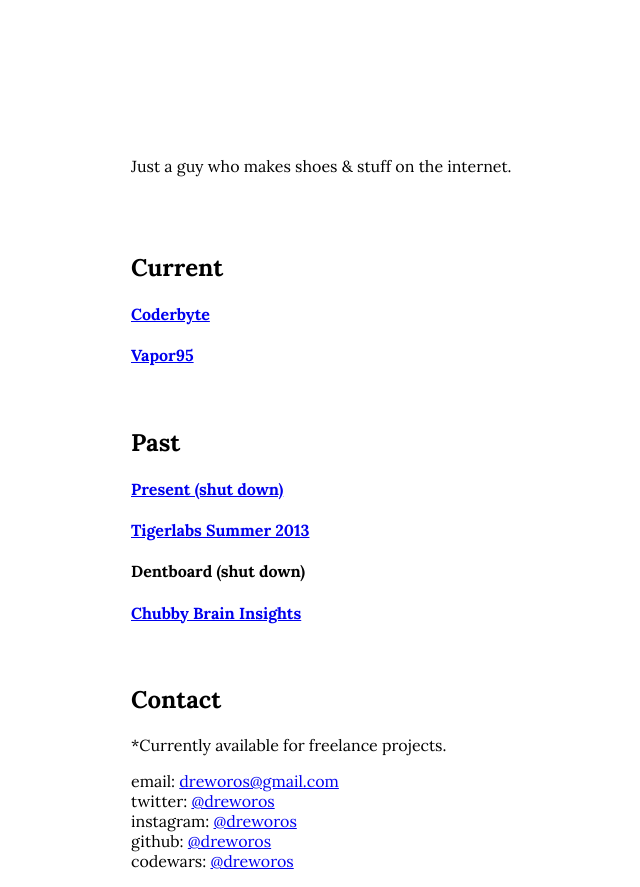
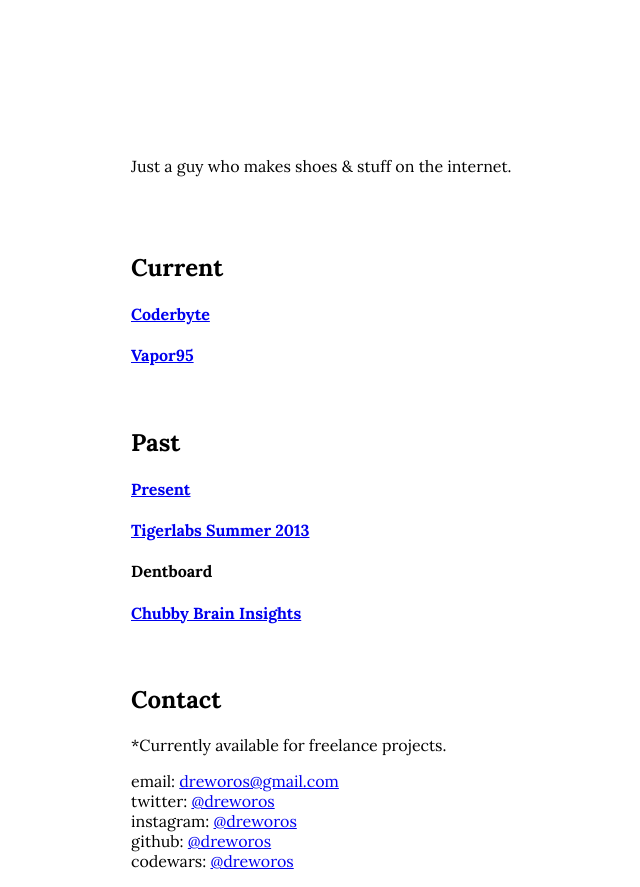
Before and after one commit to dreworos/sneakgod, a plain HTML site: page index.html in a window 1280 px wide. Shown: the whole page, without its empty margins (359-999 px from the left). Drawn offline with Linux system fonts and the light colour scheme.

Commit message:
Update index.html

```diff
--- a/index.html
+++ b/index.html
@@ -58,9 +58,9 @@
   </br>
   <!-- past projects section -->
   <h2>Past</h2>
-      <h4><a href="https://techcrunch.com/2013/03/24/scenes-from-penn-states-startup-week-hackathon/" target="_blank">Present (shut down)</a></h4>
+      <h4><a href="https://techcrunch.com/2013/03/24/scenes-from-penn-states-startup-week-hackathon/" target="_blank">Present</a></h4>
       <h4><a href="https://www.youtube.com/watch?v=OmvIVYIC5bY" target="_blank">Tigerlabs Summer 2013</a></h4>
-      <h4>Dentboard (shut down)</h4>
+      <h4>Dentboard</h4>
       <h4><a href="https://www.cbinsights.com/" target="_blank">Chubby Brain Insights</a></h4>
   <!-- contact section -->
   </br>
@@ -70,7 +70,7 @@
     <p>
       email: <a href="mailto:dreworos@gmail.com">dreworos@gmail.com</a></br>
       twitter: <a href="http://twitter.com/dreworos" target="_blank">@dreworos</a></br>
-      instagram: <a href="http://instagram.com/misternaf" target="_blank">@dreworos</a></br>
+      instagram: <a href="http://instagram.com/dreworos" target="_blank">@dreworos</a></br>
       github: <a href="http://github.com/dreworos" target="_blank">@dreworos</a></br>
       codewars: <a href="https://codewars.com/users/dreworos" target="_blank">@dreworos</a>
     </p>
```
